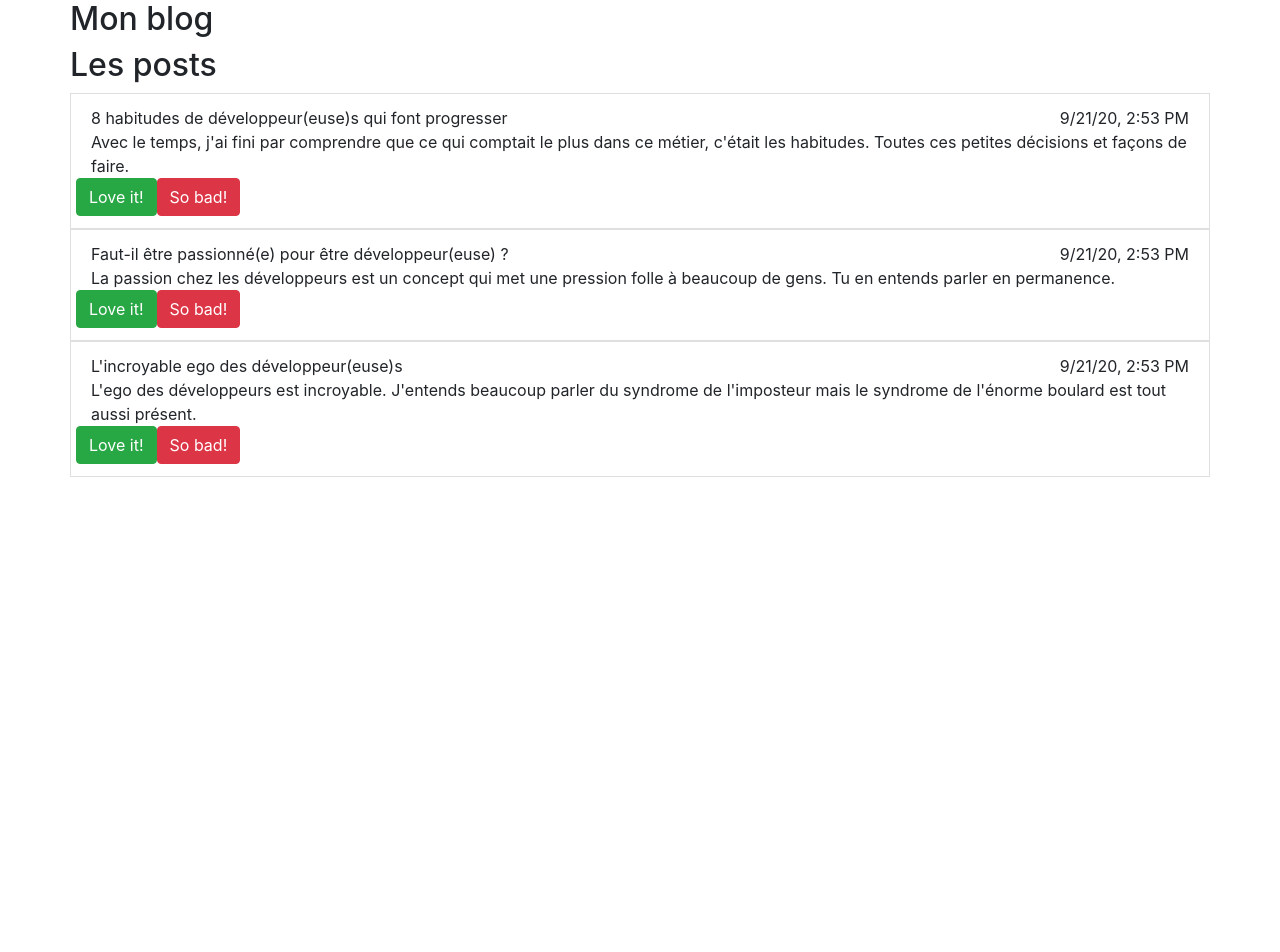
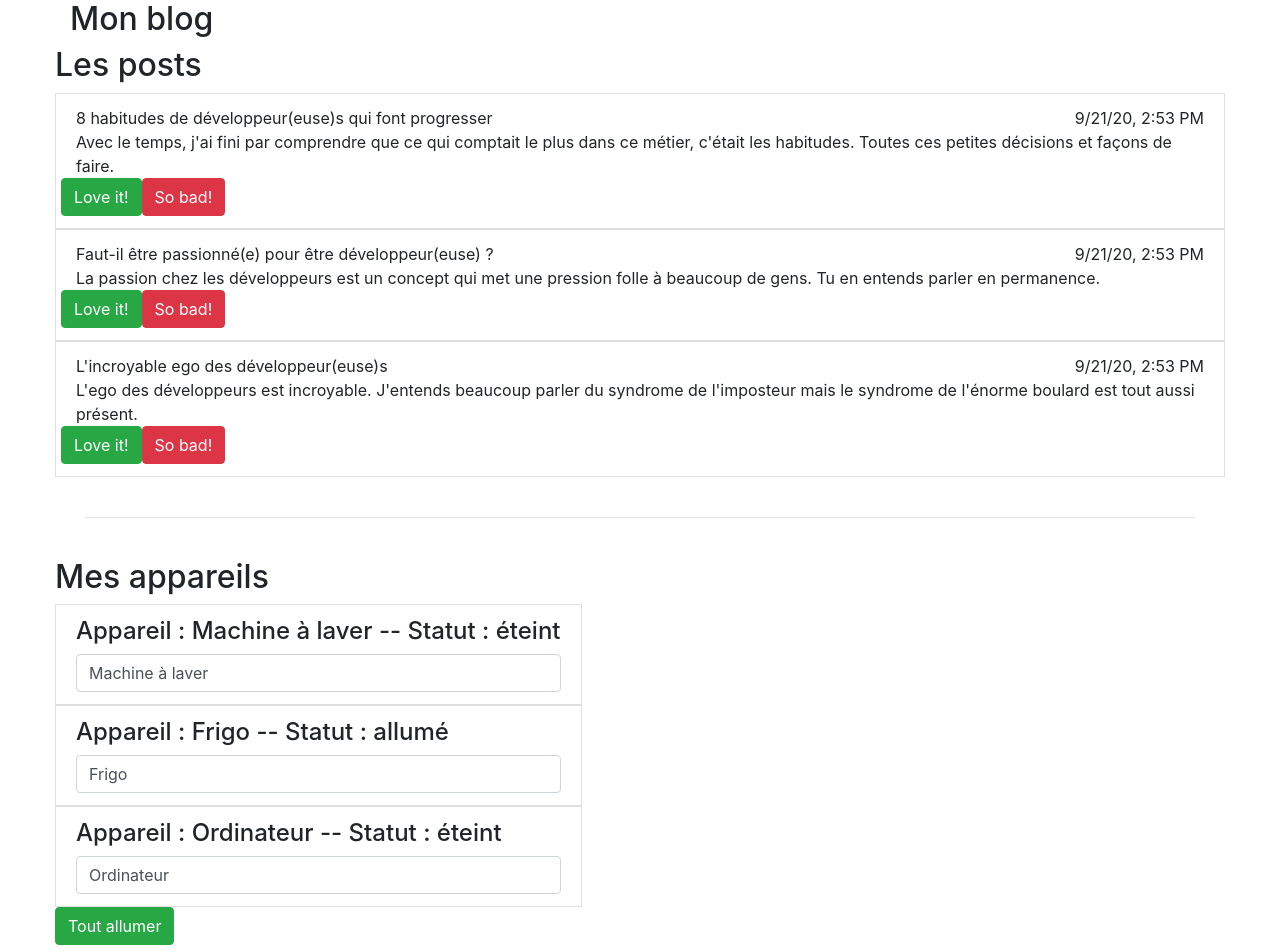
Before and after one commit to florian-abelard/angular-openclassrooms, an Angular app in the folder application/: page / in a window 1280 px wide. Shown: the top 952 px of the page. Before the commit the page ends 800 px from the top, so only its background shows below. Built offline with nearby package versions, Linux system fonts and the light colour scheme.

Commit message:
feat(appareil): add service class

```diff
--- a/application/src/app/app.component.html
+++ b/application/src/app/app.component.html
@@ -5,4 +5,13 @@
       <app-post-list [posts]="posts"></app-post-list>
     </div>
   </div>
+  <br/>
+  <hr/>
+  <br/>
+  <div class="row">
+    <div class="col-xs-12">
+      <app-appareil-list [appareils]="appareils" [isAuthenticated]="isAuthenticated"></app-appareil-list>
+    </div>
+  </div>
+  <br />
 </div>
--- a/application/src/app/app.component.ts
+++ b/application/src/app/app.component.ts
@@ -1,23 +1,37 @@
-import { Component } from '@angular/core';
+import { Component, OnInit } from '@angular/core';
 import { Post } from './model/post';
+import { AppareilService } from './services/appareil.service';
 
 @Component({
   selector: 'app-root',
   templateUrl: './app.component.html',
   styleUrls: ['./app.component.scss']
 })
-export class AppComponent {
+export class AppComponent implements OnInit{
 
+  isAuthenticated = false;
+
+  appareils: any[] = [];
   posts: Post[] = [];
 
-  constructor() {
+  constructor(private appareilService: AppareilService) {
 
+    setTimeout(
+      () => {
+        this.isAuthenticated = true;
+      }, 4000
+    );
+
+  }
+
+  ngOnInit(): void {
+    this.appareils = this.appareilService.appareils;
     this.posts = this.fetchBlogPosts();
   }
 
   fetchBlogPosts(): Post[] {
 
-    let posts: Post[] = [];
+    const posts: Post[] = [];
 
     posts.push(
       new Post(
--- a/application/src/app/appareil-list/appareil-list.component.html
+++ b/application/src/app/appareil-list/appareil-list.component.html
@@ -1,8 +1,8 @@
-<div class="container">
+<div>
   <div class="row">
     <div class="col-xs-12">
       <h2>Mes appareils</h2>
-      <p>Mise à jour : {{ lastUpdate | async | date: 'short' }}</p>
+      <!-- <p>Mise à jour : {{ lastUpdate | async | date: 'short' }}</p> -->
       <ul class="list-group">
         <app-appareil
             *ngFor="let appareil of appareils"
--- a/application/src/app/appareil-list/appareil-list.component.ts
+++ b/application/src/app/appareil-list/appareil-list.component.ts
@@ -1,4 +1,4 @@
-import { Component } from '@angular/core';
+import { Component, Input } from '@angular/core';
 
 @Component({
   selector: 'app-appareil-list',
@@ -7,38 +7,10 @@ import { Component } from '@angular/core';
 })
 export class AppareilListComponent {
 
-  isAuthenticated = false;
-
-  lastUpdate = new Promise((resolve, reject) => {
-    const date = new Date();
-    setTimeout(
-      () => {
-        resolve(date);
-      }, 2000
-    );
-  });
-
-  appareils = [
-    {
-      name: 'Machine à laver',
-      status: 'éteint'
-    },
-    {
-      name: 'Frigo',
-      status: 'allumé'
-    },
-    {
-      name: 'Ordinateur',
-      status: 'éteint'
-    }
-  ];
+  @Input() appareils: any[];
+  @Input() isAuthenticated: boolean;
 
   constructor() {
-    setTimeout(
-      () => {
-        this.isAuthenticated = true;
-      }, 4000
-    );
   }
 
   onAllumer(): void {
--- a/application/src/app/appareil/appareil.component.html
+++ b/application/src/app/appareil/appareil.component.html
@@ -1,4 +1,4 @@
 <li class="list-group-item">
-    <h4>Appareil : {{ appareilName }} -- Statut : {{ getStatus() }}</h4>
-    <input type="text" class="form-control" [(ngModel)]="appareilName">
+    <h4>Appareil : {{ appareil.name }} -- Statut : {{ getStatus() }}</h4>
+    <input type="text" class="form-control" [(ngModel)]="appareil.name">
 </li>
--- a/application/src/app/post-list/post-list.component.html
+++ b/application/src/app/post-list/post-list.component.html
@@ -1,4 +1,4 @@
-<div class="container">
+<div>
     <div class="row">
         <div class="col-xs-12">
             <h2>Les posts</h2>
--- /dev/null
+++ b/application/src/app/services/appareil.service.ts
@@ -0,0 +1,17 @@
+export class AppareilService {
+
+  appareils = [
+    {
+      name: 'Machine à laver',
+      status: 'éteint'
+    },
+    {
+      name: 'Frigo',
+      status: 'allumé'
+    },
+    {
+      name: 'Ordinateur',
+      status: 'éteint'
+    }
+  ];
+}
```
Also changed, not shown: application/src/app/app.module.ts (+8 -1 lines).
